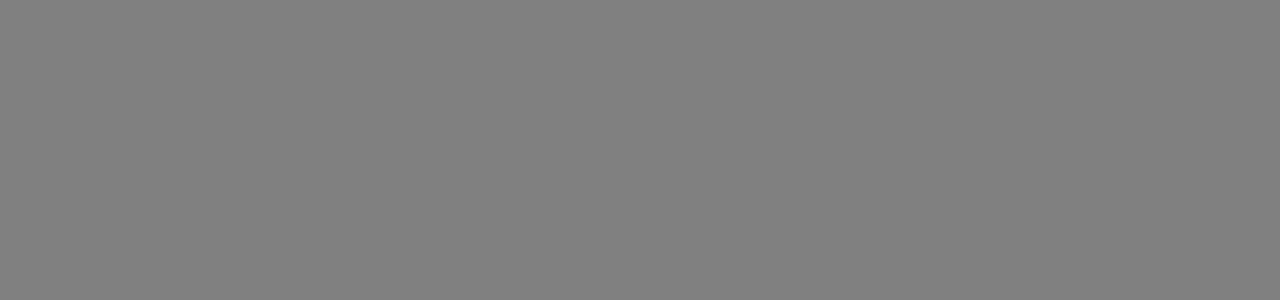
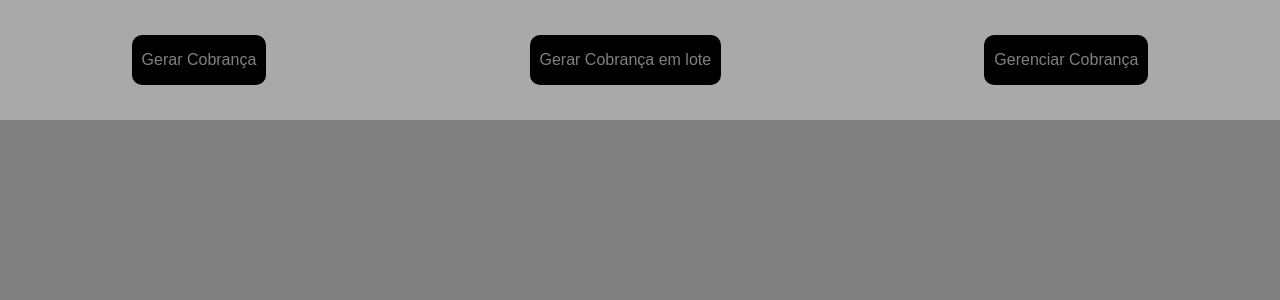
Before and after one commit to ignacioMalessaNeto/casadomenino, a React (Create React App) app: page / in a window 1280 px wide. Shown: the top 300 px of the page. Built offline with nearby package versions, Linux system fonts and the light colour scheme.

Commit message:
Criação do componente header

```diff
--- a/src/App.js
+++ b/src/App.js
@@ -1,7 +1,14 @@
+import React, { createContext, useState } from 'react';
+
+export const StateContext = createContext();
+
 const App = () => {
+
   return (
     <div>
       <h1>Olá, bem vindo ao projeto da Casa do Menino Jesus de Praga</h1>
+
+      <p></p>
     </div>
   );
 }
--- /dev/null
+++ b/src/components/Header/index.jsx
@@ -0,0 +1,11 @@
+import { Container }   from './styles';
+
+export function Header(){
+    return(
+        <Container>
+            <button><a href="#">Gerar Cobrança</a></button>
+            <button><a href="#">Gerar Cobrança em lote</a></button>
+            <button><a href="#">Gerenciar Cobrança</a></button>
+        </Container>
+    )
+}
--- /dev/null
+++ b/src/components/Header/styles.js
@@ -0,0 +1,23 @@
+import styled from "styled-components";
+
+export const Container = styled.header`
+    width: 100%;
+    height: 120px;
+    background-color: #A9A9A9;
+    display: flex;
+    justify-content: space-around;
+    align-items: center;
+
+    > button {
+        border-radius: 10px;
+        padding: 10px;
+        height: 50px;
+        background: black;
+        border: none;
+    }
+
+    a {
+        text-decoration: none;
+        color: gray;
+    }
+`;
--- a/src/pages/Home/index.jsx
+++ b/src/pages/Home/index.jsx
@@ -1,9 +1,11 @@
 import { Container }  from './styles';
+
+import { Header } from '../../components/Header'
 
 export function Home() {
   return (
     <Container>
-
+        <Header />
     </Container>
   );
 }
--- a/src/pages/Home/styles.js
+++ b/src/pages/Home/styles.js
@@ -1,5 +1,7 @@
 import styled from "styled-components";
 
 export const Container = styled.div`
+    width: 100%;
+    height: 100vh;
 
 `;
```
